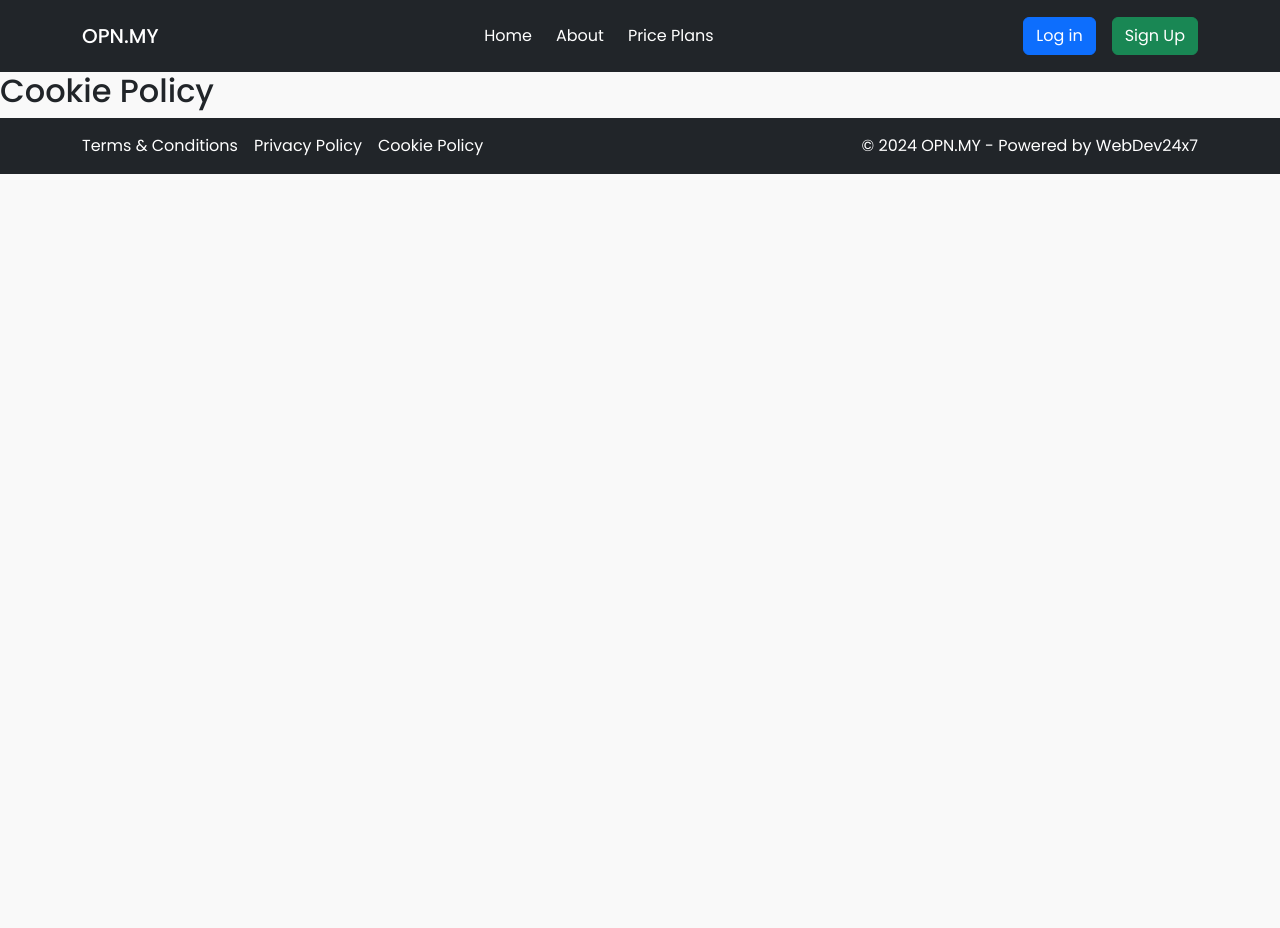
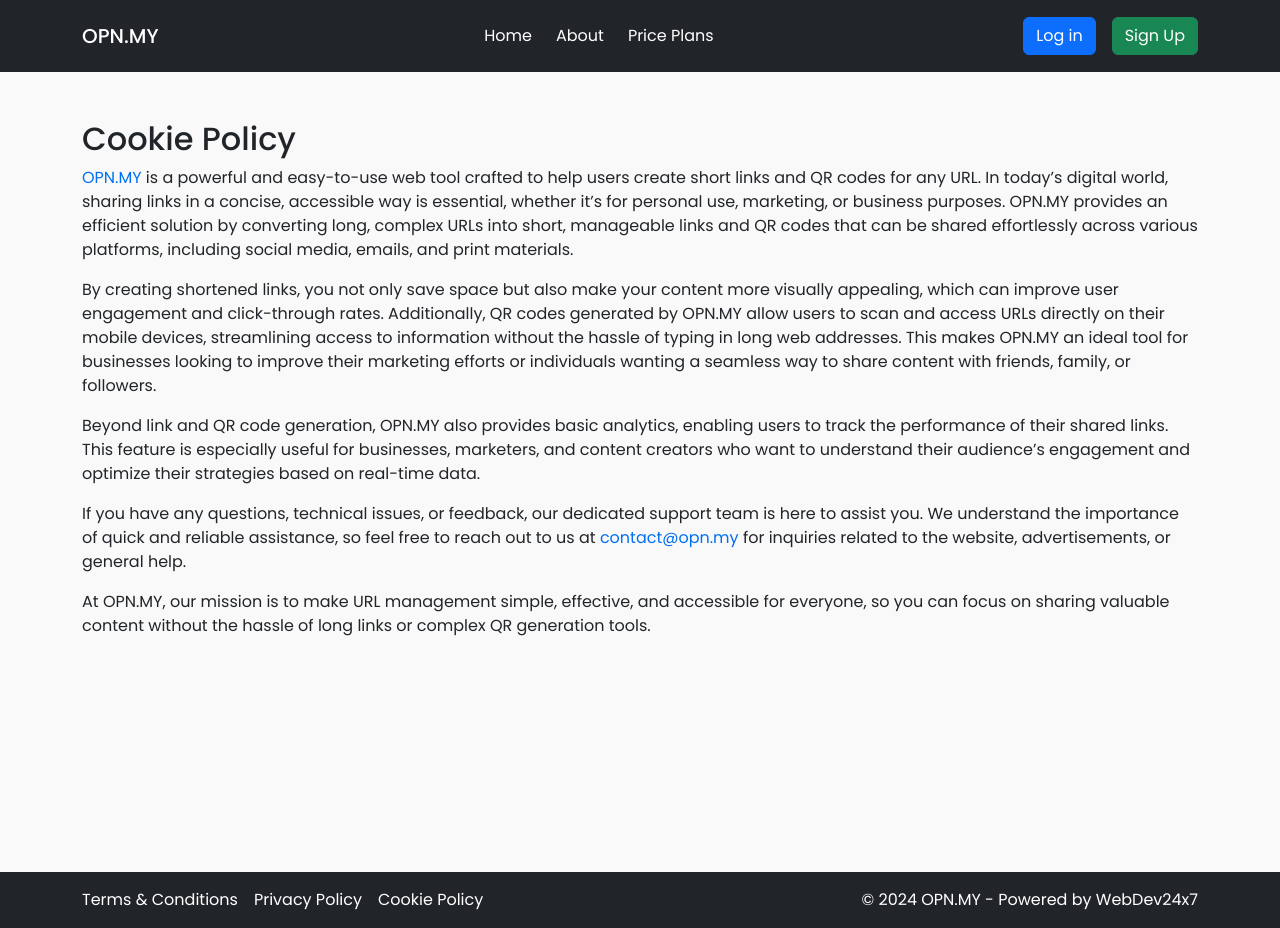
Before and after one commit to rajatkumar0312/url-shortner, a Next.js app: page /cookie-policy in a window 1280 px wide. Before the commit the page ends 800 px from the top, so only its background shows below. Built offline with nearby package versions, Linux system fonts and the light colour scheme.

Commit message:
dashbord introduce

```diff
--- a/app/cookie-policy/page.tsx
+++ b/app/cookie-policy/page.tsx
@@ -1,5 +1,21 @@
+import Link from "next/link";
 export default function CookiePolicy(){
     return(
-        <h2>Cookie Policy</h2>
+        <main className="mainContent">
+            <section id="termsFirst" className="py-5">
+                <div className="container">
+                    <div className="row align-items-center">
+                        <div className="col-lg-12">
+                            <h2>Cookie Policy</h2>
+                            <p><Link href="/">OPN.MY</Link> is a powerful and easy-to-use web tool crafted to help users create short links and QR codes for any URL. In today’s digital world, sharing links in a concise, accessible way is essential, whether it’s for personal use, marketing, or business purposes. OPN.MY provides an efficient solution by converting long, complex URLs into short, manageable links and QR codes that can be shared effortlessly across various platforms, including social media, emails, and print materials.</p>
+                            <p>By creating shortened links, you not only save space but also make your content more visually appealing, which can improve user engagement and click-through rates. Additionally, QR codes generated by OPN.MY allow users to scan and access URLs directly on their mobile devices, streamlining access to information without the hassle of typing in long web addresses. This makes OPN.MY an ideal tool for businesses looking to improve their marketing efforts or individuals wanting a seamless way to share content with friends, family, or followers.</p>
+                            <p>Beyond link and QR code generation, OPN.MY also provides basic analytics, enabling users to track the performance of their shared links. This feature is especially useful for businesses, marketers, and content creators who want to understand their audience’s engagement and optimize their strategies based on real-time data.</p>
+                            <p>If you have any questions, technical issues, or feedback, our dedicated support team is here to assist you. We understand the importance of quick and reliable assistance, so feel free to reach out to us at <Link href="mailto:contact@opn.my">contact@opn.my</Link> for inquiries related to the website, advertisements, or general help.</p>
+                            <p>At OPN.MY, our mission is to make URL management simple, effective, and accessible for everyone, so you can focus on sharing valuable content without the hassle of long links or complex QR generation tools.</p>
+                        </div>
+                    </div>
+                </div>
+            </section>
+        </main>
     );
 }
--- a/app/layout.tsx
+++ b/app/layout.tsx
@@ -18,7 +18,7 @@
 });
 
 export const metadata: Metadata = {
-  title: "OPN.MY- Free URl Shortner",
+  title: "OPN.MY- Free URL Shortner",
   description: "Free URL Shortner",
 };
 
--- a/app/terms/page.tsx
+++ b/app/terms/page.tsx
@@ -1,7 +1,7 @@
 import Link from "next/link";
 export const metadata: Metadata = {
-    title: "About OPN.MY - Free URL Shortner",
-    description: "About - Free URL Shortner",
+    title: "Terms OPN.MY - Free URL Shortner",
+    description: "Terms & Conditions for using Free URL Shortner",
 };
 export default function Terms(){
     return(
```
Also changed, not shown: app/dashboard/home/page.tsx (added, +22 -0 lines), app/privacy-policy/page.tsx (+21 -1 lines).
